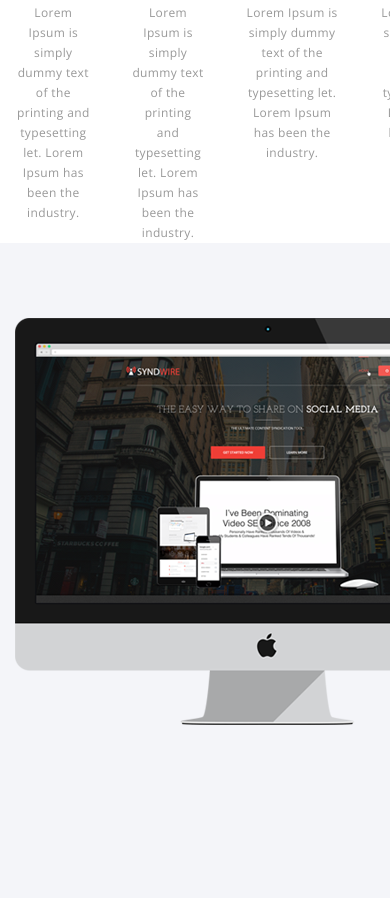
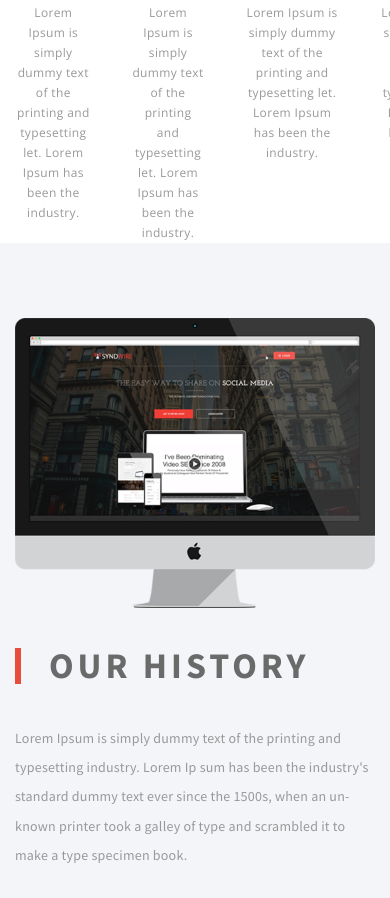
Before and after one commit to val-fom/frontend-trainee_test, a website: page app/index.html in a window 390 px wide. Shown: the part 1135-2033 px from the top of the page. Drawn offline with nearby package versions, Linux system fonts and the light colour scheme; files that its build step writes are made by us from their sources.

Commit message:
make about responsive

```diff
--- a/app/index.html
+++ b/app/index.html
@@ -128,7 +128,7 @@
 			<div class="s-about__wrapper">
 
 				<div class="s-about__item">
-					<img src="./img/monitor.png" alt="Monitor">
+					<img class="s-about__img" src="./img/monitor.png" alt="Monitor">
 				</div>
 
 				<div class="s-about__item">
--- a/app/sass/_s-about.scss
+++ b/app/sass/_s-about.scss
@@ -6,14 +6,28 @@
 	display: flex;
 	margin: -80px;
 	padding: 40px;
+	flex-wrap: wrap;
+	@include media-query(899px) {
+		margin: -40px;
+		padding: 20px;
+	}
 }
 
 .s-about__item {
-	flex: 1 1 auto;
+	flex: 1 1 150px;
 	margin: 40px;
 	display: flex;
 	flex-direction: column;
 	text-align: left;
+	@include media-query(899px) {
+		margin: 20px;
+	}
+}
+
+.s-about__img {
+	min-width: 250px;
+	width: 100%;
+	max-width: 506px;
 }
 
 .s-about__heading {
```
